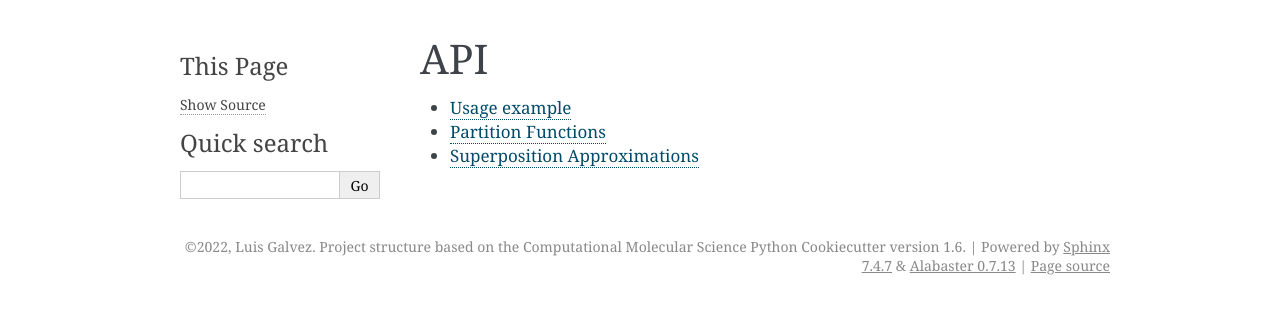
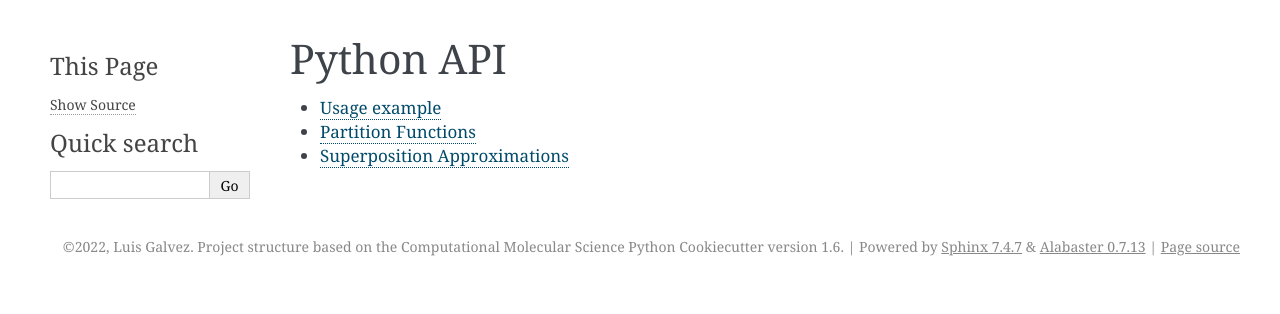
Before and after one commit to luis-galvez/OccuProb, a Sphinx documentation site: the page built from docs/api.rst, in a window 1280 px wide. Shown: the top 314 px of the page. Built offline with Sphinx 7.4.7, drawn with Linux system fonts in a browser that asks for light colours; the version number could not be read and is left out.

Commit message:
Update documentation

```diff
--- a/docs/api.rst
+++ b/docs/api.rst
@@ -1,5 +1,5 @@
-API
-===
+Python API
+==========
 
 .. toctree::
    :maxdepth: 2
--- a/docs/api_usage.rst
+++ b/docs/api_usage.rst
@@ -67,6 +67,7 @@
 This script produces the following plot:
 
 .. image:: images/Pt5_API_example.svg
+   :align: center
 
 In this case, the properties of the isomers are provided as NumPy arrays. The contributions
 to the total partition function of each isomer are calculated using the classes ``ElectronicPF``,
--- a/docs/cli.rst
+++ b/docs/cli.rst
@@ -68,7 +68,9 @@
 of Pt\ :sub:`5`:
 
 .. image:: images/Pt5_heat_capacity.svg
+   :align: center
 .. image:: images/Pt5_probability.svg
+   :align: center
 
 List of options
 ---------------
@@ -87,5 +89,5 @@
 --min_temp MIN_TEMP       Maximum temperature in K (default: 0)
 --max_temp MAX_TEMP       Maximum temperature in K (default: 500)
 --plot                    Plot the results and save them as image files
---size SIZE SIZE          Width and height of the output image, in inches (default: 8.0 6.0)
+--size SIZE SIZE          Width and height of the output image in inches (default: 8.0 6.0)
 ========================= ==================================================================
--- a/docs/conf.py
+++ b/docs/conf.py
@@ -97,7 +97,8 @@
 # further.  For a list of options available for each theme, see the
 # documentation.
 #
-# html_theme_options = {}
+html_theme_options = {'body_text_align': 'justify',
+                      'page_width': '1200px'}
 
 # Add any paths that contain custom static files (such as style sheets) here,
 # relative to this directory. They are copied after the builtin static files,
```
Also changed, not shown: 1 other file.
